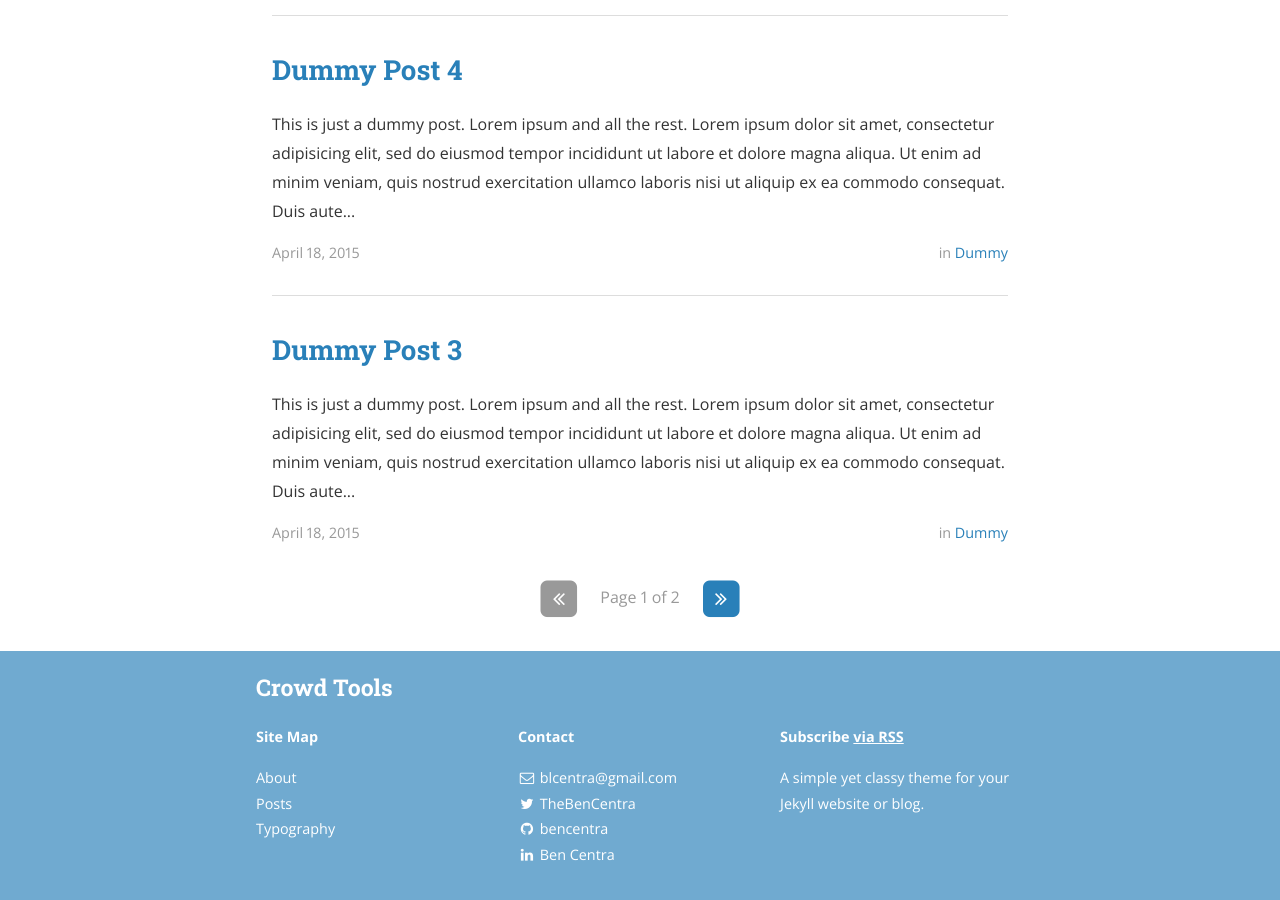
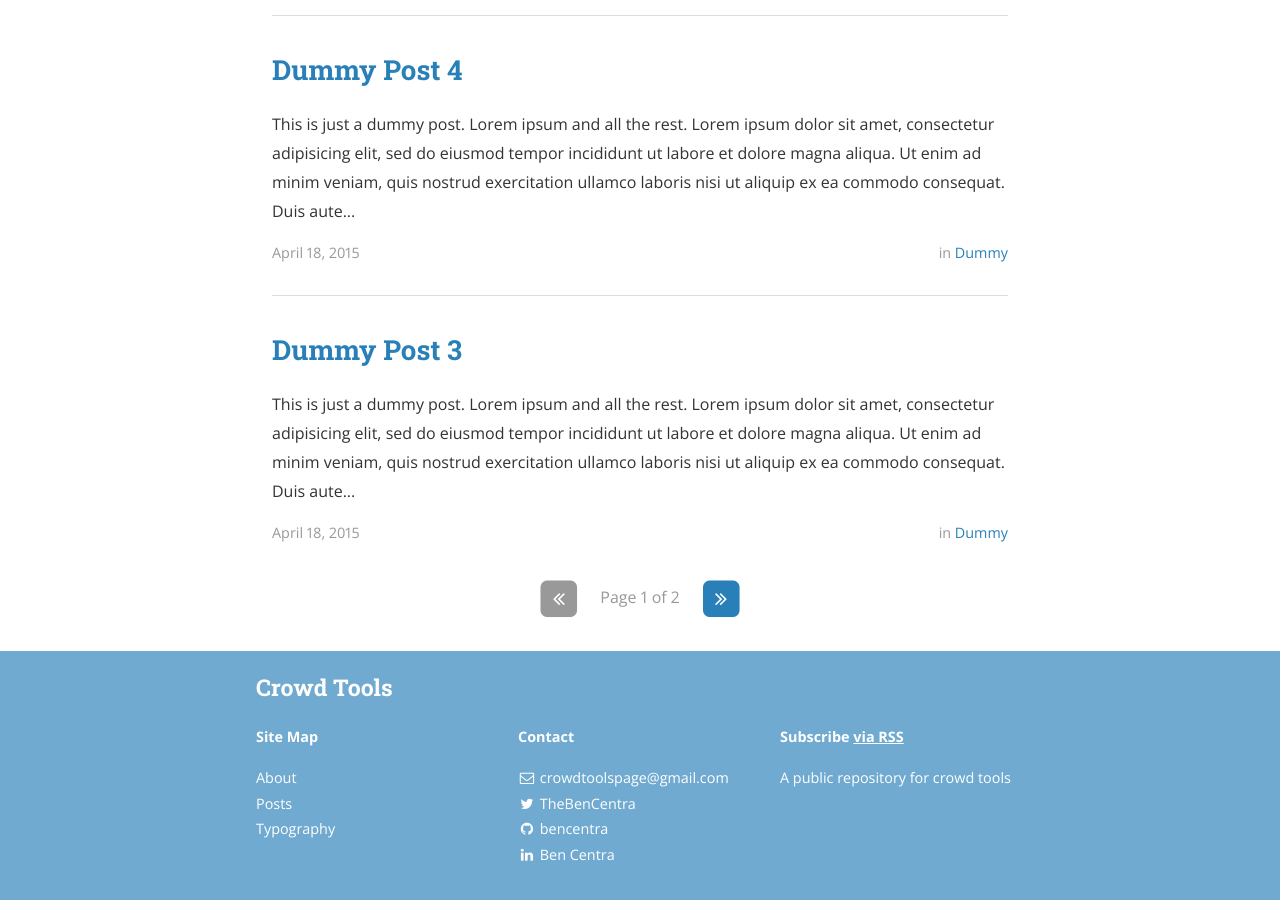
Before and after one commit to crowdtools/crowdtools.github.io, a Jekyll site: the page built from index.html, in a window 1280 px wide and 900 px high, scrolled down 1301 px. Built offline with Jekyll 4.4.1, drawn with Linux system fonts in a browser that asks for light colours; nearby versions of some CDN libraries; the list of posts is cut into pages by our own code.

Commit message:
template customization

```diff
--- a/_config.yml
+++ b/_config.yml
@@ -11,16 +11,16 @@
 # Site settings
 title: Crowd Tools
 subtitle: "Index of crowd work tools"
-email: blcentra@gmail.com
-name: Ben Centra
+email: crowdtoolspage@gmail.com
+name: Crowd Team
 description: >
-  A simple yet classy theme for your Jekyll website or blog.
+  A public repository for crowd tools
 # Base URL of site (i.e. /blog). It should always start with a slash,
 # and never end with a slash. Set it to a blank value if hosting at the
 # root of your server.
 baseurl: "/" # the subpath of your site, e.g. /blog/
 url: "http://crowdtools.github.io" # the base hostname & protocol for your site
-cover: "/assets/header_image.jpg"
+cover: "/assets/back.png"
 logo: "/assets/logo.png"
 
 # Build settings
```
Also changed, not shown: assets/back.png (added), assets/back/_logo.png (added), assets/back/header_image.jpg (renamed from assets/header_image.jpg), assets/logo.png.
